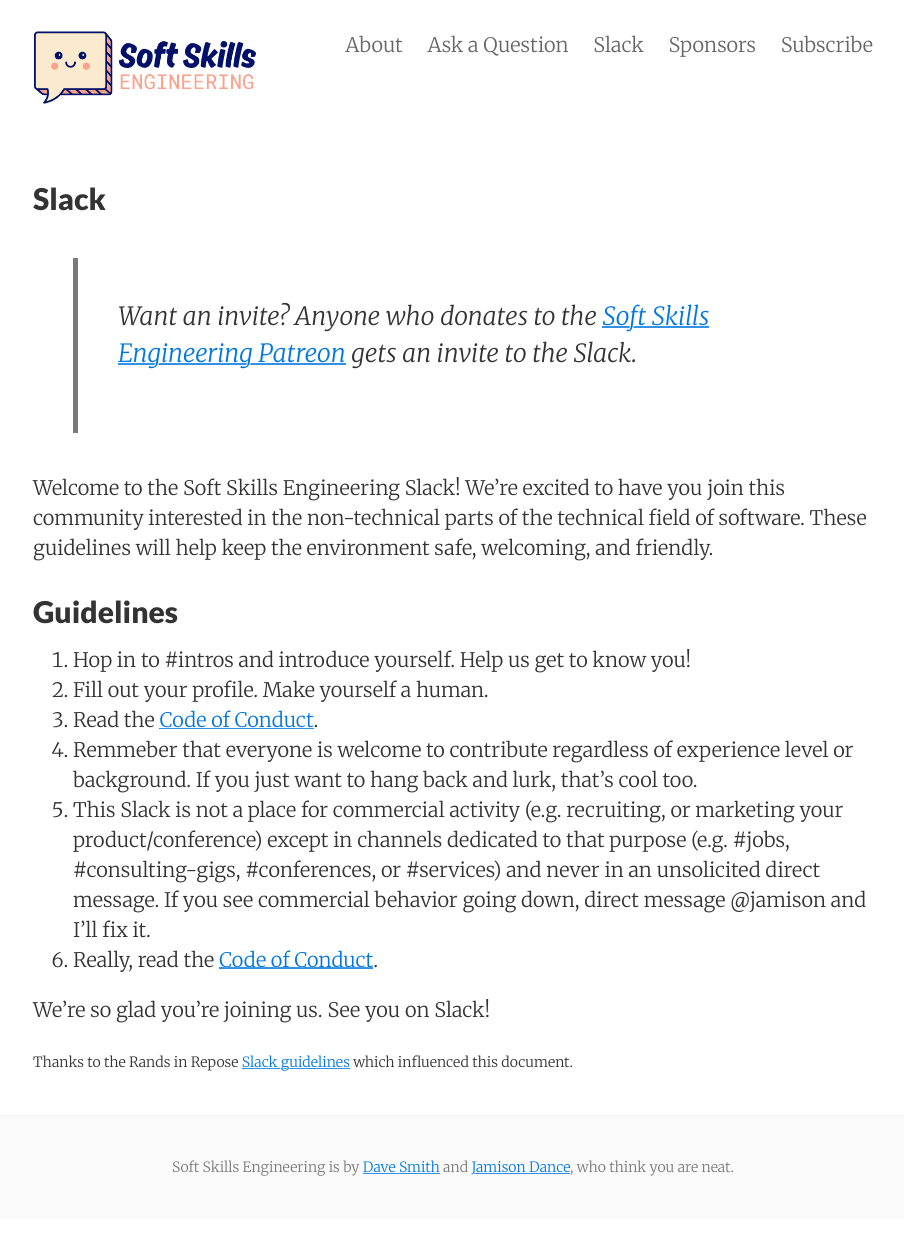
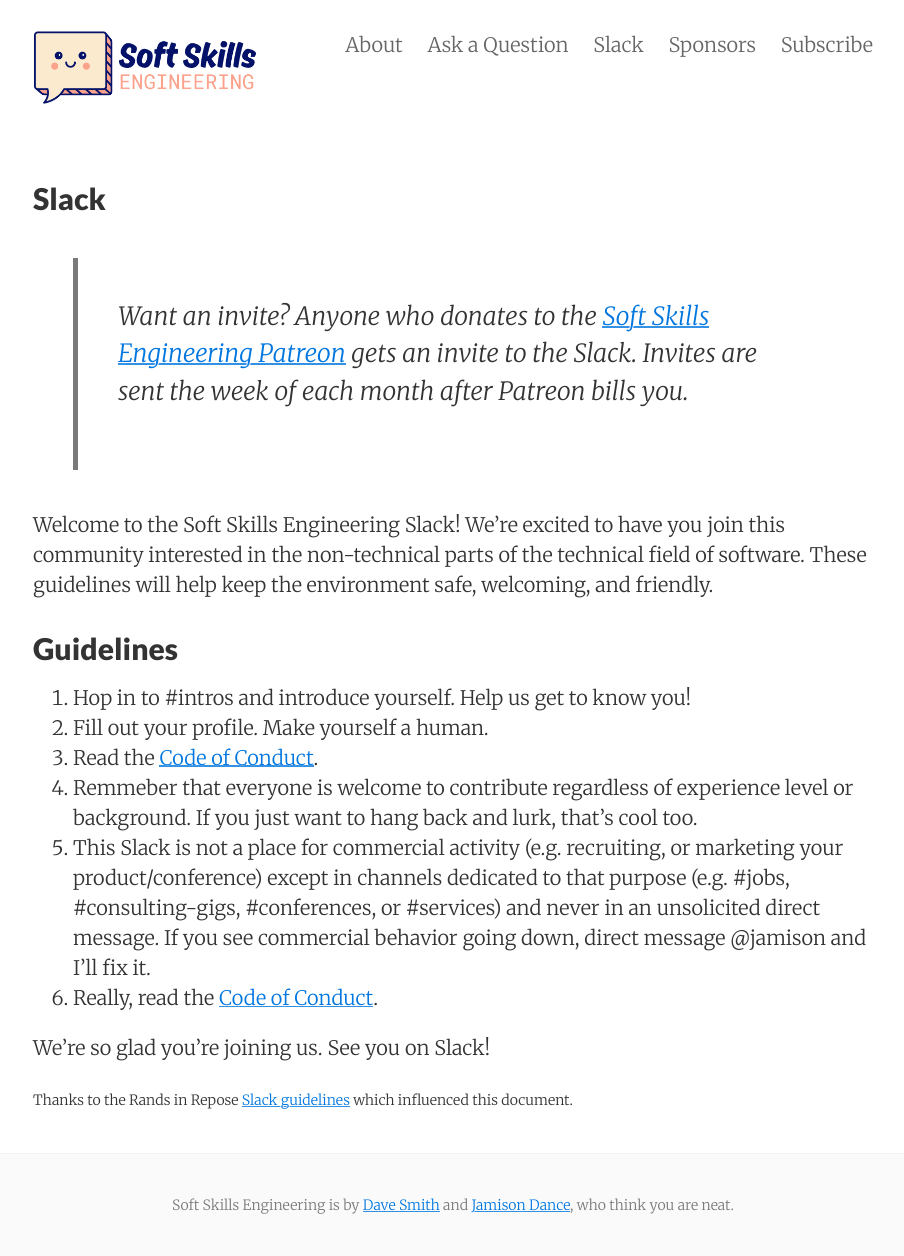
Before and after one commit to soft-skills-engineering/website, a Jekyll site: the page built from slack.md, in a window 1280 px wide. Shown: the whole page, without its empty margins (187-1091 px from the left). Built offline with Jekyll 4.4.1, drawn with Linux system fonts in a browser that asks for light colours; before the commit the page ends 1219 px from its top, so only the background shows below that.

Commit message:
add invite schedule

```diff
--- a/slack.md
+++ b/slack.md
@@ -5,7 +5,7 @@ permalink: /slack
 tags: about
 ---
 
-> Want an invite? Anyone who donates to the [Soft Skills Engineering Patreon](https://www.patreon.com/SoftSkillsEng) gets an invite to the Slack.
+> Want an invite? Anyone who donates to the [Soft Skills Engineering Patreon](https://www.patreon.com/SoftSkillsEng) gets an invite to the Slack. Invites are sent the week of each month after Patreon bills you.
 
 Welcome to the Soft Skills Engineering Slack! We're excited to have you join this community interested in the non-technical parts of the technical field of software. These guidelines will help keep the environment safe, welcoming, and friendly.
 
```
